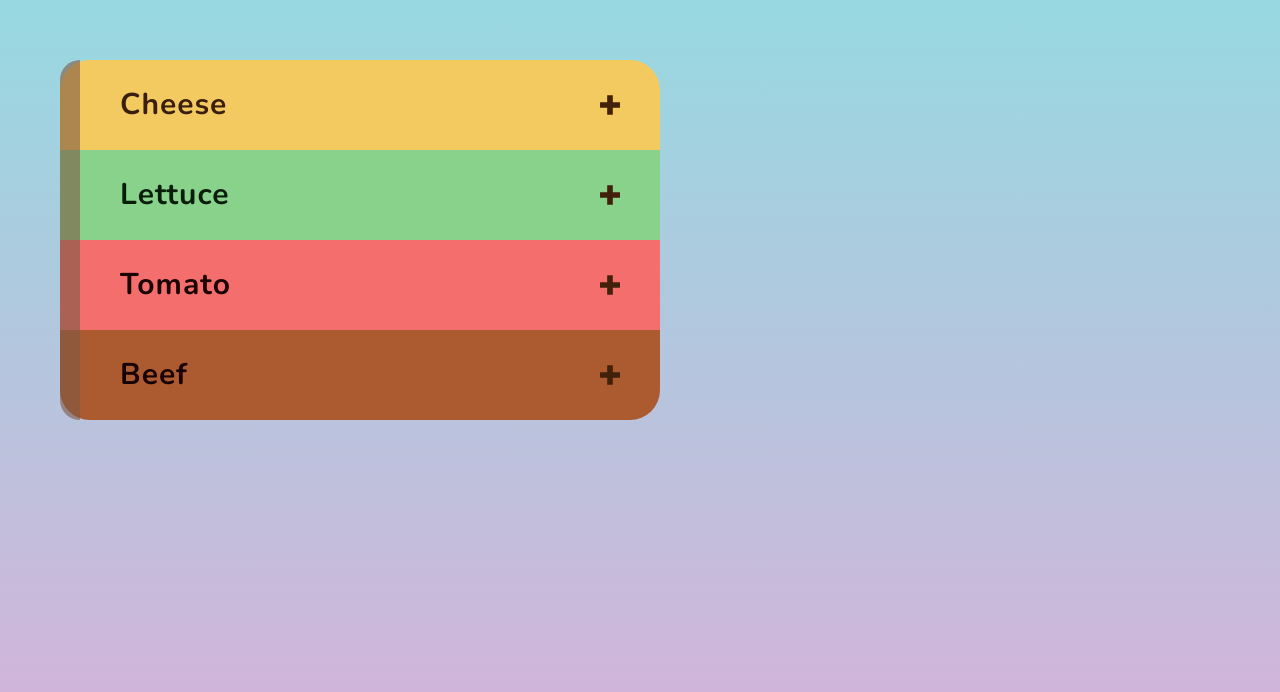
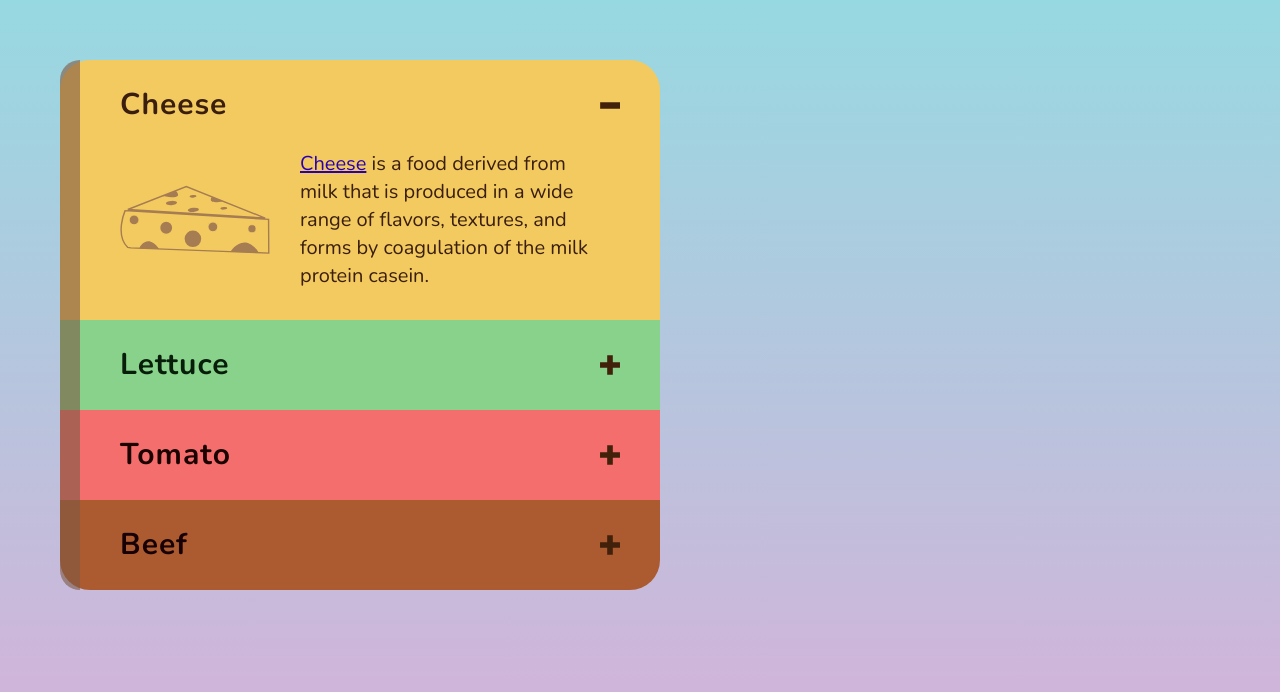
Before and after one commit to samuelraducan/accordion, a plain HTML site: page index.html in a window 1280 px wide. Both pictures are taken after a click on the button "Cheese". Drawn offline with nearby package versions, Linux system fonts and the light colour scheme.

Commit message:
Added animation to the accordion.

```diff
--- a/css/styles.css
+++ b/css/styles.css
@@ -128,21 +128,24 @@ a:active {
 
 /* Accordion content */
 .accordion__content {
-  display: none;
+  height: 0;
+  overflow: hidden;
+  transition: height 0.3s ease-out;
+}
+
+.accordion__inner {
+  display: grid;
   grid-template-columns: 7.5em 1fr;
   grid-column-gap: 1.5em;
   align-items: center;
   padding: 0 3em 1.5em;
-  /* padding-right: 3em;
-  padding-bottom: 1.5em;
-  padding-left: 3em; */
 }
 
-.accordion__content svg {
+.accordion__inner svg {
   width: 10em;
   max-width: 100%;
 }
 
 .accordion.is-open .accordion__content {
-  display: grid;
+  /* height: 200px; */
 }
--- a/index.html
+++ b/index.html
@@ -18,7 +18,7 @@
 
   <body>
     <div class="accordion-container">
-      <div class="accordion is-open" data-theme="cheese">
+      <div class="accordion" data-theme="cheese">
         <div class="accordion__header">
           <h2>
             <button>
@@ -36,14 +36,18 @@
         </div>
 
         <div class="accordion__content">
+          <!-- Add accordion inner in order to animate just the height -->
+          <div class="accordion__inner">
             <svg viewBox="0 0 141 65">
               <use xlink:href="images/sprite.svg#cheese" />
             </svg>
             <p>
-            <a href="https://en.wikipedia.org/wiki/Cheese">Cheese</a> is a food
-            derived from milk that is produced in a wide range of flavors,
-            textures, and forms by coagulation of the milk protein casein.
+              <a href="https://en.wikipedia.org/wiki/Cheese">Cheese</a> is a
+              food derived from milk that is produced in a wide range of
+              flavors, textures, and forms by coagulation of the milk protein
+              casein.
             </p>
+          </div>
         </div>
       </div>
 
@@ -65,14 +69,16 @@
         </div>
 
         <div class="accordion__content">
+          <div class="accordion__inner">
             <svg viewBox="0 0 110 73">
               <use xlink:href="images/sprite.svg#lettuce" />
             </svg>
             <p>
               <a href="https://en.wikipedia.org/wiki/Lettuce">Lettuce</a> is an
-            annual plant of the daisy family, Asteraceae. It is most often grown
-            as a leaf vegetable, but sometimes for its stem and seeds.
+              annual plant of the daisy family, Asteraceae. It is most often
+              grown as a leaf vegetable, but sometimes for its stem and seeds.
             </p>
+          </div>
         </div>
       </div>
 
@@ -94,14 +100,16 @@
         </div>
 
         <div class="accordion__content">
+          <div class="accordion__inner">
             <svg viewBox="0 0 127 62">
               <use xlink:href="images/sprite.svg#tomatoes" />
             </svg>
             <p>
-            The <a href="https://en.wikipedia.org/wiki/Tomato">tomato</a> is the
-            edible, often red, fruit of the plant Solanum lycopersicum, commonly
-            known as a tomato plant.
+              The <a href="https://en.wikipedia.org/wiki/Tomato">tomato</a> is
+              the edible, often red, fruit of the plant Solanum lycopersicum,
+              commonly known as a tomato plant.
             </p>
+          </div>
         </div>
       </div>
 
@@ -123,6 +131,7 @@
         </div>
 
         <div class="accordion__content">
+          <div class="accordion__inner">
             <svg viewBox="0 0 112 59">
               <use xlink:href="images/sprite.svg#beef" />
             </svg>
@@ -134,6 +143,7 @@
           </div>
         </div>
       </div>
+    </div>
     <script src="js/main.js"></script>
   </body>
 </html>
--- a/js/main.js
+++ b/js/main.js
@@ -1,12 +1,26 @@
-const accordions = [...document.querySelectorAll('.accordion')];
+/* NOTE: Global Variables */
+const accordionContainer = document.querySelector('.accordion-container');
 
-accordions.forEach(accordion => {
-  // Find the accordion header
-  const accordionHeader = accordion.querySelector('.accordion__header');
+/* NOTE: Functions */
 
-  // Event Listener -> Accordion Header
-  accordionHeader.addEventListener('click', event => {
-    // Toggle is open class
+/* NOTE: Event Listeners */
+accordionContainer.addEventListener('click', event => {
+  // Event Delegation.
+  const accordionHeader = event.target.closest('.accordion__header');
+
+  if (accordionHeader) {
+    const accordion = accordionHeader.parentElement;
+    const accordionContent = accordionHeader.nextElementSibling;
+    const accordionInner = accordionContent.children[0];
+
+    let height = 0;
+    if (accordion.classList.contains('is-open')) {
+      hight = 0;
+    } else {
+      height = accordionInner.getBoundingClientRect().height;
+    }
+
     accordion.classList.toggle('is-open');
-  });
+    accordionContent.style.height = height + 'px';
+  }
 });
```
Lines whose indentation alone changed are shown as unchanged.
